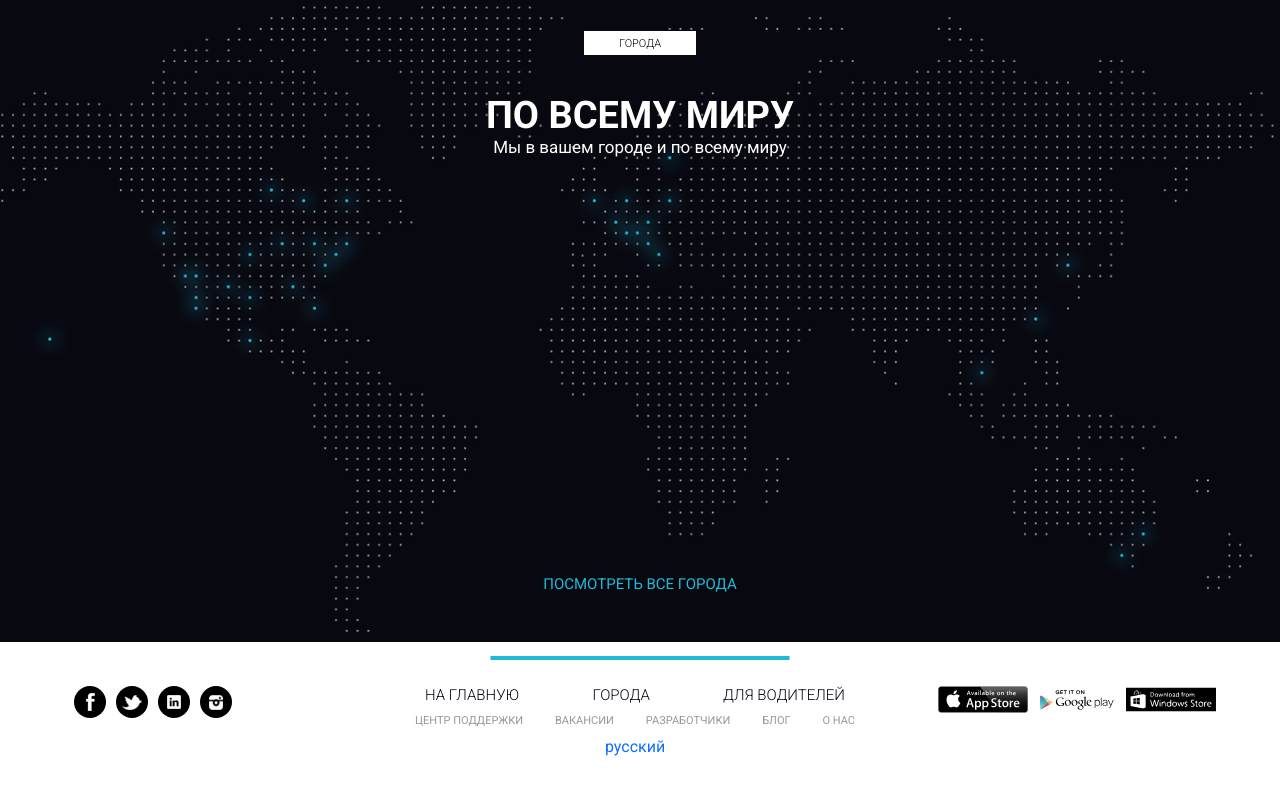
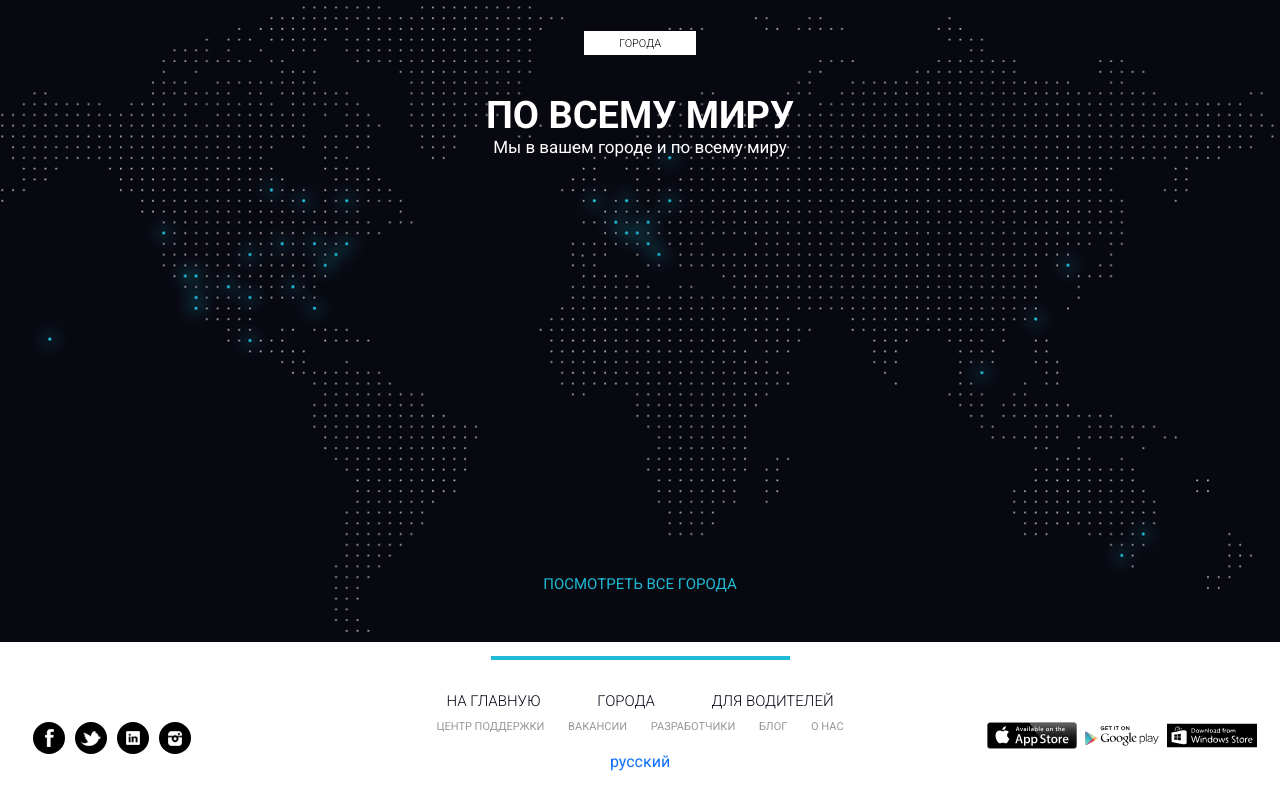
Before and after one commit to Viktor-82/Udemy_Bootsrap-Sass, a plain HTML site: page src/index.html in a window 1280 px wide. Shown: the part 3876-4675 px from the top of the page. Drawn offline with Linux system fonts and the light colour scheme.

Commit message:
Add separate wrap and style for them. Delete old general style

```diff
--- a/src/index.html
+++ b/src/index.html
@@ -250,6 +250,7 @@
 
 <footer>
     <div class="LineFooter"></div>
+    <div class="FooterWrapper">
         <div class="SocialIcons">
             <div class="SocialIconsBlackRound"><img src="icon/social_icon/facebook.png" alt="facebook"></div>
             <div class="SocialIconsBlackRound"><img src="icon/social_icon/twitter.png" alt="twitter"></div>
@@ -257,14 +258,18 @@
             <div class="SocialIconsBlackRound"><img src="icon/social_icon/instagram.png" alt="instagram"></div>
         </div>
         <div class="FooterMenu">
+            <div class="MenuFooterWrap">
                 <a href="#" class="MenuFooter">на главную</a>
                 <a href="#" class="MenuFooter">города</a>
                 <a href="#" class="MenuFooter">для водителей</a>
+            </div>
+            <div class="SubMenuFooterWrap">
                 <a href="#" class="SubMenuFooter">центр поддержки</a>
                 <a href="#" class="SubMenuFooter">вакансии</a>
                 <a href="#" class="SubMenuFooter">разработчики</a>
                 <a href="#" class="SubMenuFooter">блог</a>
                 <a href="#" class="SubMenuFooter">о нас</a>
+            </div>
                 <a href="#" class="LangFooter">русский</a>
         </div>
         <div class="SocialStore">
@@ -272,6 +277,7 @@
             <a href="" class="SocialStoreIcon"><img src="icon/store_icon/google-play.svg" alt="GooglePlay"></a>
             <a href="" class="SocialStoreIcon"><img src="icon/store_icon/windows-store.svg" alt="WindowsStore"></a>
         </div>
+    </div>
 </footer>
 
 </body>
--- a/src/sass/style.sass
+++ b/src/sass/style.sass
@@ -355,21 +355,24 @@ nav
 	.subtitle
 		color: $var2
 footer
-	position: relative
-	display: flex
-	flex-wrap: wrap
-	justify-content: space-around
-	align-content: space-between
 	padding: 14px 23px 39px 23px
 	min-height: 157px
 	background-color: $var2
 	.LineFooter
-		position: absolute
 		width: 299px
 		height: 4px
 		background-color: #1fbad6
-		left: 50%
-		transform: translateX(-50%)
+		margin: 0 auto
+	.FooterWrapper
+		display: flex
+		justify-content: space-between
+		align-items: flex-start
+		padding-top: 32px
+		& > div
+			width: 33%
+			&:nth-child(3)
+				display: flex
+				justify-content: flex-end
 	.SocialIcons
 		margin-top: 30px
 		.SocialIconsBlackRound
@@ -384,32 +387,32 @@ footer
 			background-color: $var3
 			border-radius: 51%
 	.FooterMenu
-		margin-top: 20px
-		margin-left: 100px
-		position: relative
-		display: flex
-		flex-wrap: wrap
-		justify-content: space-between
-		align-content: space-between
 		height: 50px
 		width: 440px
 		a
 			text-decoration: none
+		.MenuFooterWrap
+			display: flex
+			justify-content: space-between
+			padding: 0 10px
 		.MenuFooter
-			margin: 10px
 			font-size: 15px
 			font-weight: 300
 			text-transform: uppercase
 			color: #070716
+		.SubMenuFooterWrap
+			display: flex
+			justify-content: space-between
+			margin-top: 10px
 		.SubMenuFooter
 			font-size: 11px
 			text-transform: uppercase
 			color: #999999
 		.LangFooter
-			position: absolute
-			left: 50%
-			transform: translateX(-50%)
-			bottom: -30px
+			display: block
+			margin: 0 auto
+			margin-top: 19px
+			text-align: center
 	.SocialStore
 		margin-top: 30px
 		.SocialStoreIcon
```
Also changed, not shown: src/css/style.css, 1 other file. Lines whose indentation alone changed are shown as unchanged.
